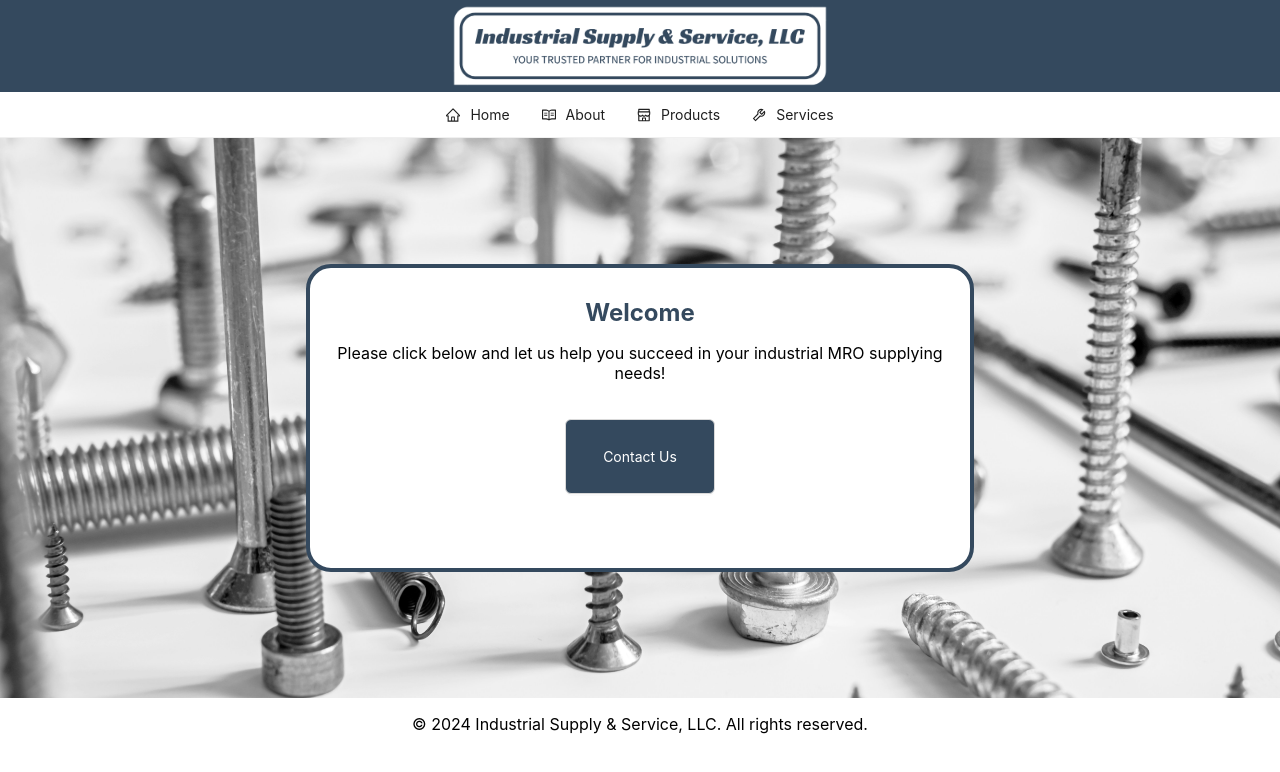
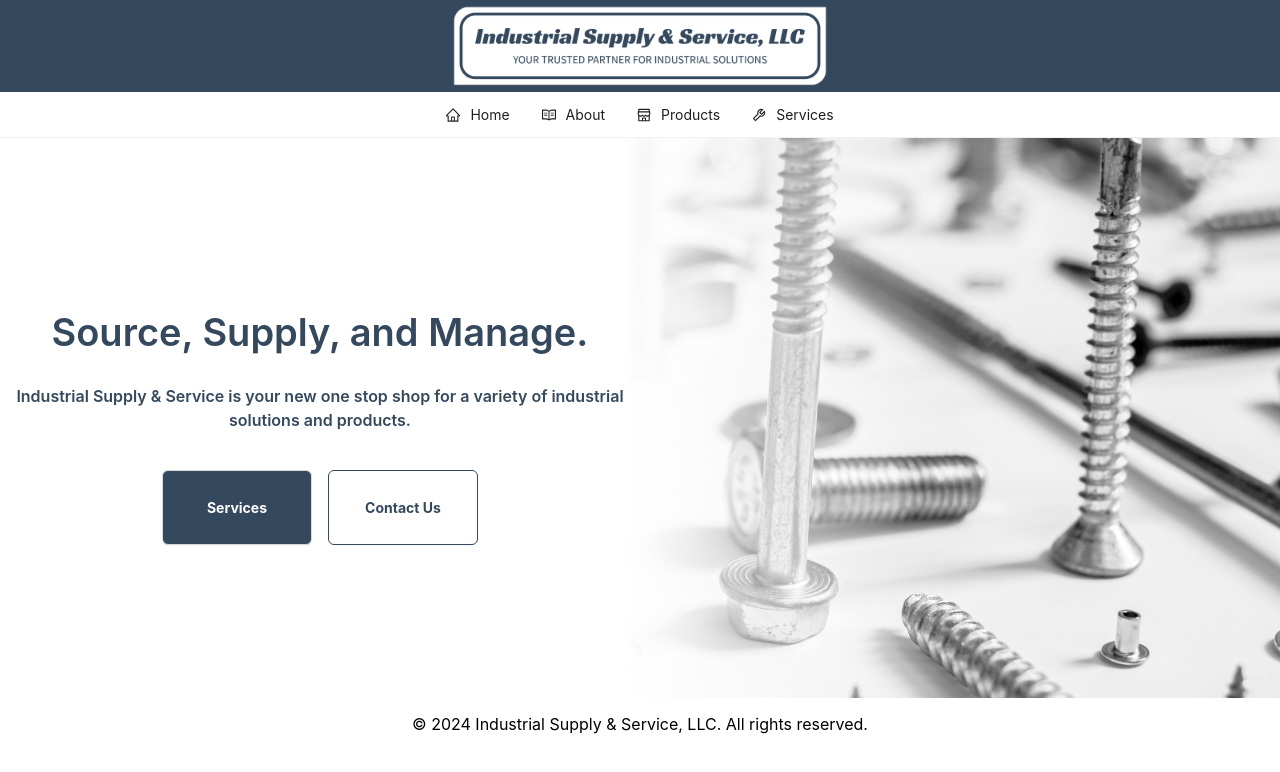
Before and after one commit to cmkaylor/isupply-v3, a React (Create React App) app: page / in a window 1280 px wide. Shown: the top 772 px of the page. Built offline with nearby package versions, Linux system fonts and the light colour scheme.

Commit message:
Make home page less tacky

```diff
--- a/src/index.css
+++ b/src/index.css
@@ -18,3 +18,7 @@ code {
       visibility : hidden;
   }
 }
+
+.add-gradient {
+  background: linear-gradient(to left, rgba(255,255,255,0) 1%, rgba(255,255,255,1) 35% 100%);
+}
--- a/src/pages/Home.js
+++ b/src/pages/Home.js
@@ -1,9 +1,11 @@
 import { useState } from "react";
-import { Flex, Button} from "antd";
+import { Typography, Flex, Button, Row, Col} from "antd";
 import Screws from '../content/screws.jpg'
 import ContactModal from "../components/ContactModal";
+import { useNavigate } from 'react-router-dom';
 
 const Home = () => {
+  const navigate = useNavigate();
   const [isContactOpen, setIsContactOpen] = useState(false);
 
   const showContact = () => {
@@ -14,19 +16,33 @@ const Home = () => {
     setIsContactOpen(false);
   }
 
+  const { Title } = Typography;
+
   return (
-    <Flex justify="center" align="center" flex="auto" style={{backgroundImage:`url(${Screws})`, backgroundPosition: 'center', backgroundSize: 'cover', height: '70vh'}}>
-        <div style={{backgroundColor:'#FFFFFF', width: '80vh', height: '35vh', margin: '20px', borderRadius: '25px', border: '4px solid #34495E', padding:'10px'}}>
-            <Flex justify="center" align="center" vertical={true}>
-                <h2 style={{color: '#34495E', fontWeight: 'bold', marginBottom: '0'}}>Welcome</h2>
-                <p align="center">Please click below and let us help you succeed in your industrial MRO supplying needs!</p>
-                <Flex justify="space-evenly" align="center">
-                  <Button onClick={showContact} style={{marginTop: '20px', backgroundColor: '#34495E', color: '#FFFFFF', width: '150px', height: '75px'}}>Contact Us</Button>
-                  <ContactModal open={isContactOpen} handleCancel={handleCancelContact}/>
+    <div style={{backgroundImage:`url(${Screws})`, backgroundPosition: 'center', backgroundSize: 'cover', height: '70vh'}}>
+      <Row>
+        <Col className="add-gradient" xs={24} xl={18}>
+          <Row>
+            <Col xs={24} xl ={16}>
+            <Flex justify="center" align="center" vertical={true} style={{height: '70vh'}}>
+                <Title style={{color: '#34495E'}}>Source, Supply, and Manage.</Title>
+                <Title level={5} style={{color: '#34495E', textAlign: 'center', margin: '10px'}}>Industrial Supply & Service is your new one stop shop for a variety of industrial solutions and products.</Title>
+                <Flex>
+                  <Flex justify="space-evenly" align="center" style={{margin:'8px'}}>
+                    <Button onClick={() => navigate('/Services')} style={{marginTop: '20px', backgroundColor: '#34495E', color: '#FFFFFF', width: '150px', height: '75px'}}><strong>Services</strong></Button>
+                  </Flex>
+                  <Flex justify="space-evenly" align="center" style={{margin:'8px'}}>
+                    <Button onClick={showContact} style={{marginTop: '20px', borderColor: '#34495E', color: '#34495E', width: '150px', height: '75px'}}><strong>Contact Us</strong></Button>
+                    <ContactModal open={isContactOpen} handleCancel={handleCancelContact}/>
+                  </Flex>
                 </Flex>
             </Flex>
-        </div>
-    </Flex>
+            </Col>
+          </Row>
+        </Col>
+        <Col xs={24} xl={12}/>
+      </Row>
+    </div>
   )
 };
 export default Home;
```
